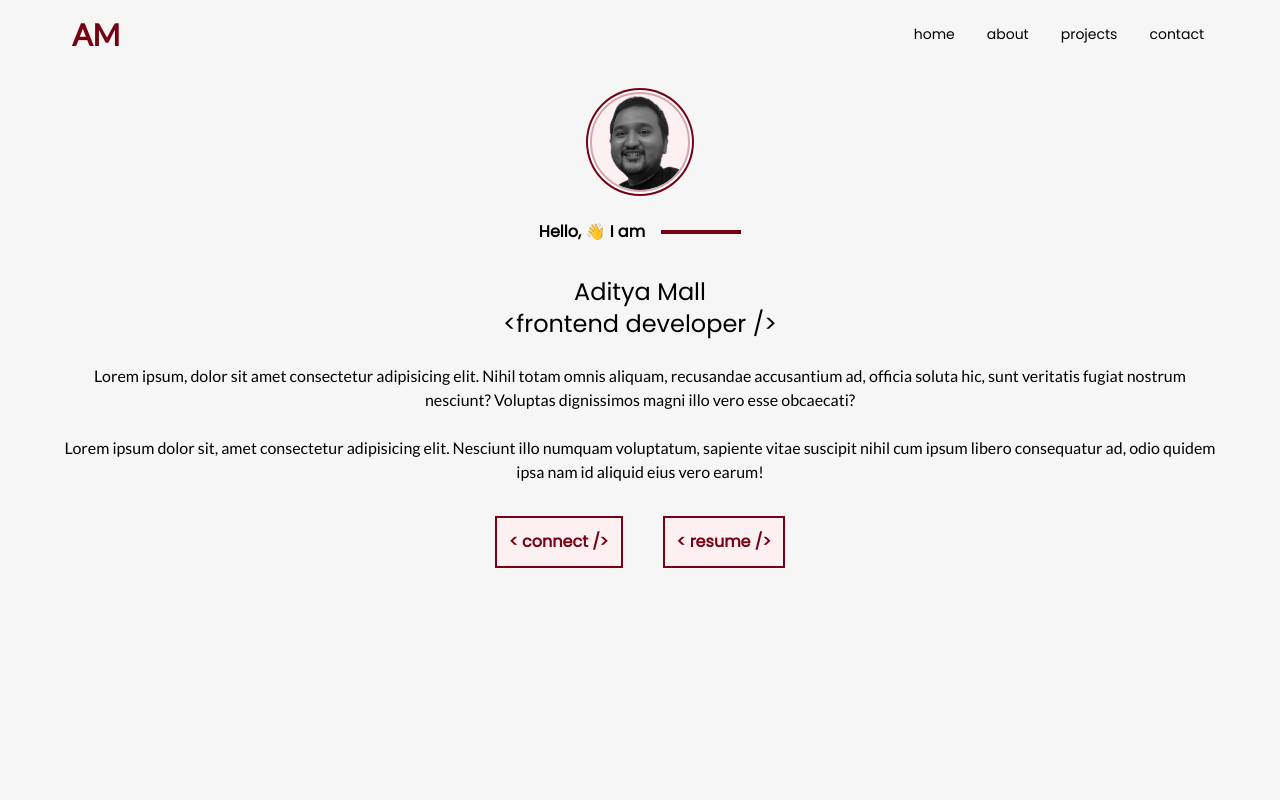
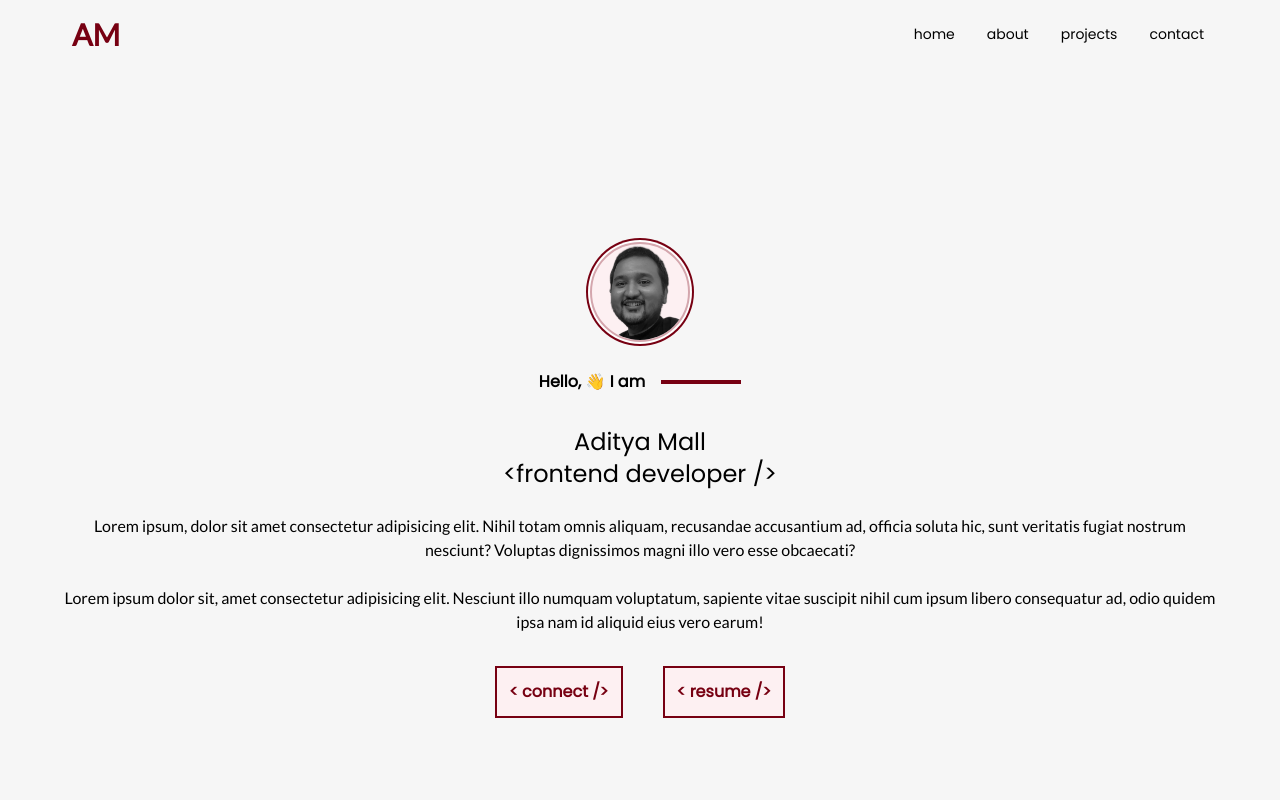
Before and after one commit to iamadityamall/personal-portfolio, a React (Create React App) app: page / in a window 1280 px wide. Shown: the top 800 px of the page. Built offline with nearby package versions, Linux system fonts and the light colour scheme.

Commit message:
update section center

```diff
--- a/src/components/Home/HeroSection.jsx
+++ b/src/components/Home/HeroSection.jsx
@@ -6,7 +6,7 @@ const HeroSection = () => {
   return (
     <section
       id="home"
-      className="min-h-screen bg-primary flex flex-col justify-start items-center space-y-5"
+      className="min-h-screen bg-primary flex flex-col justify-center items-center space-y-5"
     >
       {/* hero image */}
       <div className=" bg-secondary h-[100px] w-[100px] mt-6 rounded-full  overflow-hidden ring-2  ring-darkPurple ring-offset-2 border-2 border-lightPurple z-1">
```
